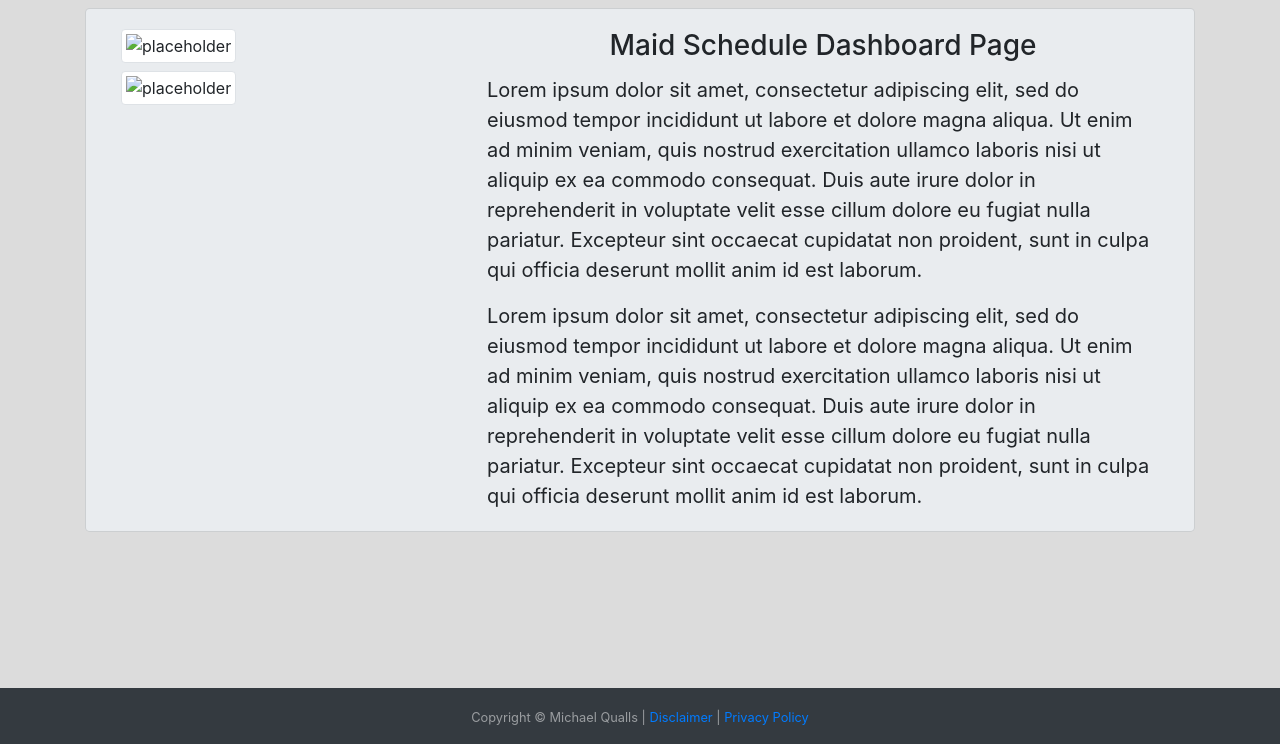
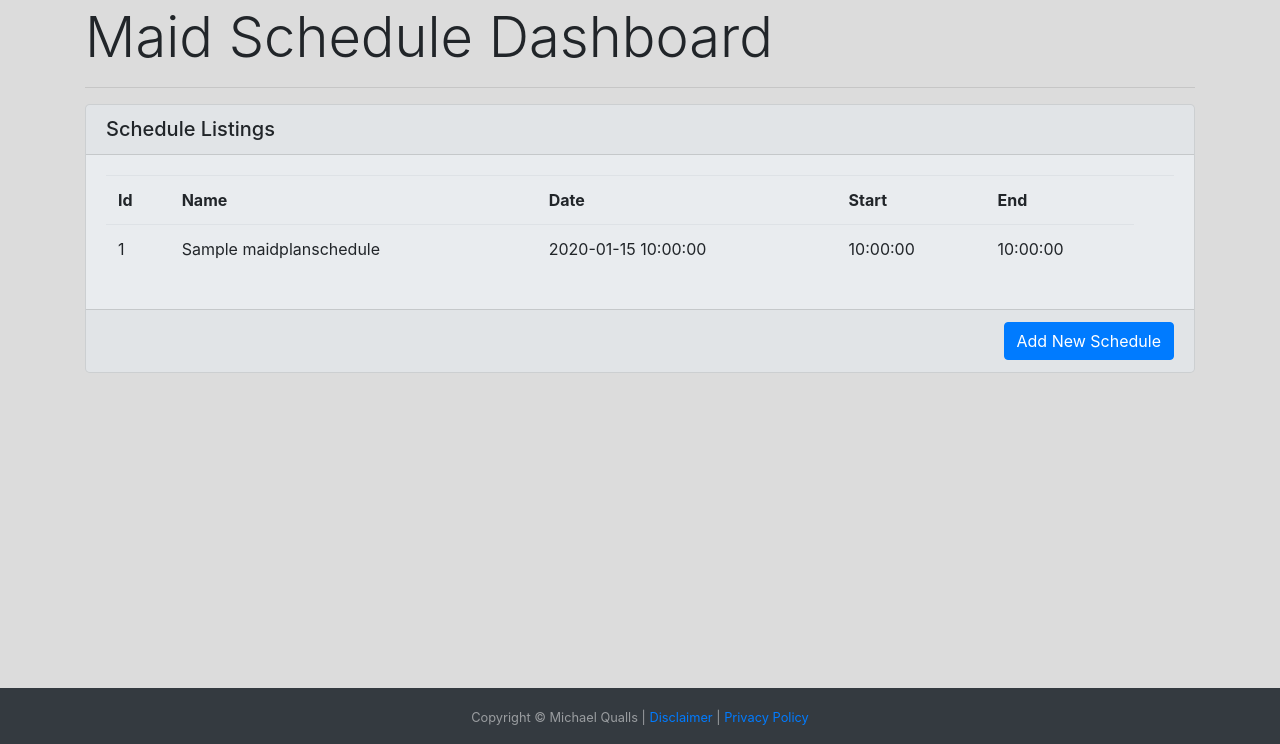
Before and after one commit to MDQualls/tidybnbapp, a Flask app: page /scheduledashboard in a window 1280 px wide. Shown: the part 56-800 px from the top of the page. Run offline with Flask 2, Linux system fonts and the light colour scheme; the visitor is signed in with stand-in values (Sample User, id 1); tables that the repository leaves empty hold one stand-in row (values such as "Sample post"); some libraries are stand-ins or nearby versions.

```diff
--- a/code/app.py
+++ b/code/app.py
@@ -23,6 +23,7 @@ from resources.maiddashboard import MaidDashboard
 from resources.addmaidplan import AddMaidPlan
 from resources.editmaidplan import EditMaidPlan
 from resources.scheduledashboard import ScheduleDashboard
+from resources.adminschedule import AdminSchedule
 
 app = Flask(__name__)
 # app.config["SQLALCHEMY_DATABASE_URI"] = "mysql://tidyuser:\G''ymP='WMTp4VR>+2+@localhost/tidyappdb1"
@@ -79,6 +80,7 @@ api.add_resource(MaidDashboard, "/maiddashboard")
 api.add_resource(AddMaidPlan, "/addmaidplan")
 api.add_resource(EditMaidPlan, "/editmaidplan/<int:id>")
 api.add_resource(ScheduleDashboard, "/scheduledashboard")
+api.add_resource(AdminSchedule, "/adminschedule")
 
 if __name__ == "__main__":
     from db import db
--- a/code/models/maidplanschedule.py
+++ b/code/models/maidplanschedule.py
@@ -5,6 +5,7 @@ class MaidPlanSchedule(db.Model):
     __tablename__ = "maidplanschedule"
 
     id = db.Column(db.Integer, primary_key=True)
+    schedule_name = db.Column(db.String(80), nullable=False)
     schedule_date = db.Column(db.DateTime, nullable=False)
     start_time = db.Column(db.Time, nullable=False, default=0)
     end_time = db.Column(db.Time, nullable=False, default=0)
@@ -13,7 +14,8 @@ class MaidPlanSchedule(db.Model):
     plan_id = db.Column(db.Integer, db.ForeignKey('maidplans.id'))
     plan = db.relationship('MaidPlanModel')
 
-    def __init__(self, schedule_date, start_time, end_time, post_clean_buffer):
+    def __init__(self, schedule_name, schedule_date, start_time, end_time, post_clean_buffer):
+        self.schedule_name = schedule_name
         self.schedule_date = schedule_date
         self.start_time = start_time
         self.end_time = end_time
@@ -22,6 +24,7 @@ class MaidPlanSchedule(db.Model):
     def json(self):
         return {
             "id": self.id,
+            "schedule_name": self.schedule_name,
             "schedule_date": self.schedule_date,
             "start_time": self.start_time,
             "end_time": self.end_time,
--- a/code/resources/scheduledashboard.py
+++ b/code/resources/scheduledashboard.py
@@ -2,6 +2,7 @@ from flask_restful import Resource
 from flask import make_response, render_template
 
 from util.session import is_admin_logged_in
+from models.maidplanschedule import MaidPlanSchedule
 
 
 class ScheduleDashboard(Resource):
@@ -10,6 +11,8 @@ class ScheduleDashboard(Resource):
 
     @is_admin_logged_in
     def get(self):
+        schedules = MaidPlanSchedule.query.all()
+
         return make_response(
-            render_template("scheduledashboard.html", title=self.title), 200, self.headers
+            render_template("scheduledashboard.html", title=self.title, schedules=schedules), 200, self.headers
         )
--- a/code/templates/scheduledashboard.html
+++ b/code/templates/scheduledashboard.html
@@ -2,33 +2,61 @@
 
 {% block content %}
 
-<div id="about_page" class="card mt-2">
-    <div class="card-body">
-        <div class="row">
-            <div class="col-md-4">
-                <div class="col">
-                    <img src="https://via.placeholder.com/400x400" alt="placeholder" class="img-thumbnail">
+    <div class="row">
+        <div class="col">
+            <h2 class="mt-1 display-4">
+                {{ title }}
+            </h2>
+            <hr>
+        </div>
+    </div>
+
+    <div class="row">
+        <div class="col">
+            <div class="card">
+                <div class="card-header">
+                    <h5 class="d-inline card-title">Schedule Listings</h5>
                 </div>
-                <div class="col mt-2">
-                    <img src="https://via.placeholder.com/400x400" alt="placeholder" class="img-thumbnail">
+                <div class="card-body">
+                    {% if schedules|length > 0 %}
+                        <table class="table striped">
+                            <tr>
+                                <th>Id</th>
+                                <th>Name</th>
+                                <th>Date</th>
+                                <th>Start</th>
+                                <th>End</th>
+                                <th></th>
+                            </tr>
+
+                            {% for sched in schedules %}
+                                <tr>
+                                    <td>{{ sched.id }}</td>
+                                    <td>
+                                        {{ sched.schedule_name }}
+                                    </td>
+                                    <td>
+                                        {{ sched.schedule_date }}
+                                    </td>
+                                    <td>
+                                        {{ sched.start_time }}
+                                    </td>
+                                    <td>
+                                        {{ sched.end_time }}
+                                    </td>
+                                </tr>
+                            {% endfor %}
+
+                        </table>
+                    {% else %}
+                        <span class="display-4 text-info">No Schedules in the database</span>
+                    {% endif %}
                 </div>
-            </div>
-            <div class="col-md-8">
-                <div class="col text-center">
-                    <h3 class="card-title">{{ title }} Page</h3>
-                </div>
-                <div class="col">
-                    <p class="card-text">
-                        Lorem ipsum dolor sit amet, consectetur adipiscing elit, sed do eiusmod tempor incididunt ut labore et dolore magna aliqua. Ut enim ad minim veniam, quis nostrud exercitation ullamco laboris nisi ut aliquip ex ea commodo consequat. Duis aute irure dolor in reprehenderit in voluptate velit esse cillum dolore eu fugiat nulla pariatur. Excepteur sint occaecat cupidatat non proident, sunt in culpa qui officia deserunt mollit anim id est laborum.
-                    </p>
-                    <p class="card-text">
-                        Lorem ipsum dolor sit amet, consectetur adipiscing elit, sed do eiusmod tempor incididunt ut labore et dolore magna aliqua. Ut enim ad minim veniam, quis nostrud exercitation ullamco laboris nisi ut aliquip ex ea commodo consequat. Duis aute irure dolor in reprehenderit in voluptate velit esse cillum dolore eu fugiat nulla pariatur. Excepteur sint occaecat cupidatat non proident, sunt in culpa qui officia deserunt mollit anim id est laborum.
-                    </p>
+                <div class="card-footer text-right">
+                    <a href="{{ url_for("adminschedule") }}" class="btn btn-primary">Add New Schedule</a>
                 </div>
             </div>
         </div>
     </div>
-</div>
 
-
-{% endblock %}
+{% endblock content %}
```
Also changed, not shown: code/resources/addbnblisting.py (+17 -17 lines), code/resources/adminschedule.py (added, +27 -0 lines), code/templates/adminscheduleform.html (added, +62 -0 lines), code/util/validators.py (+30 -11 lines).
